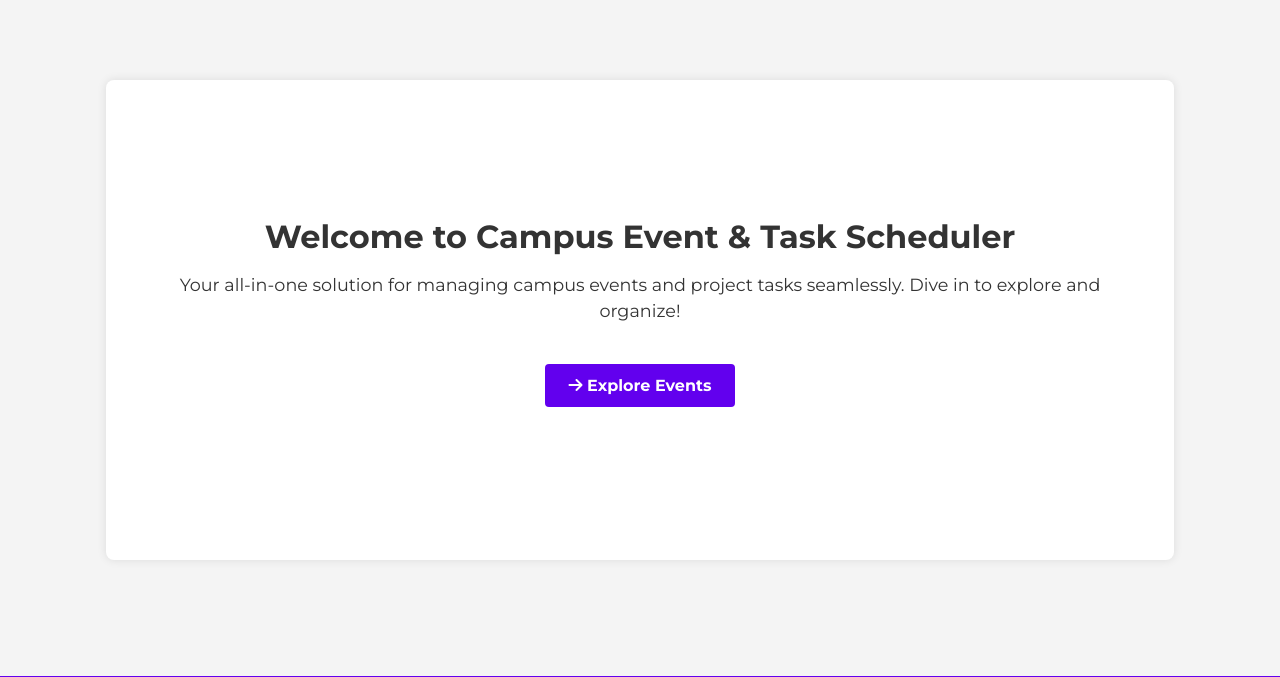
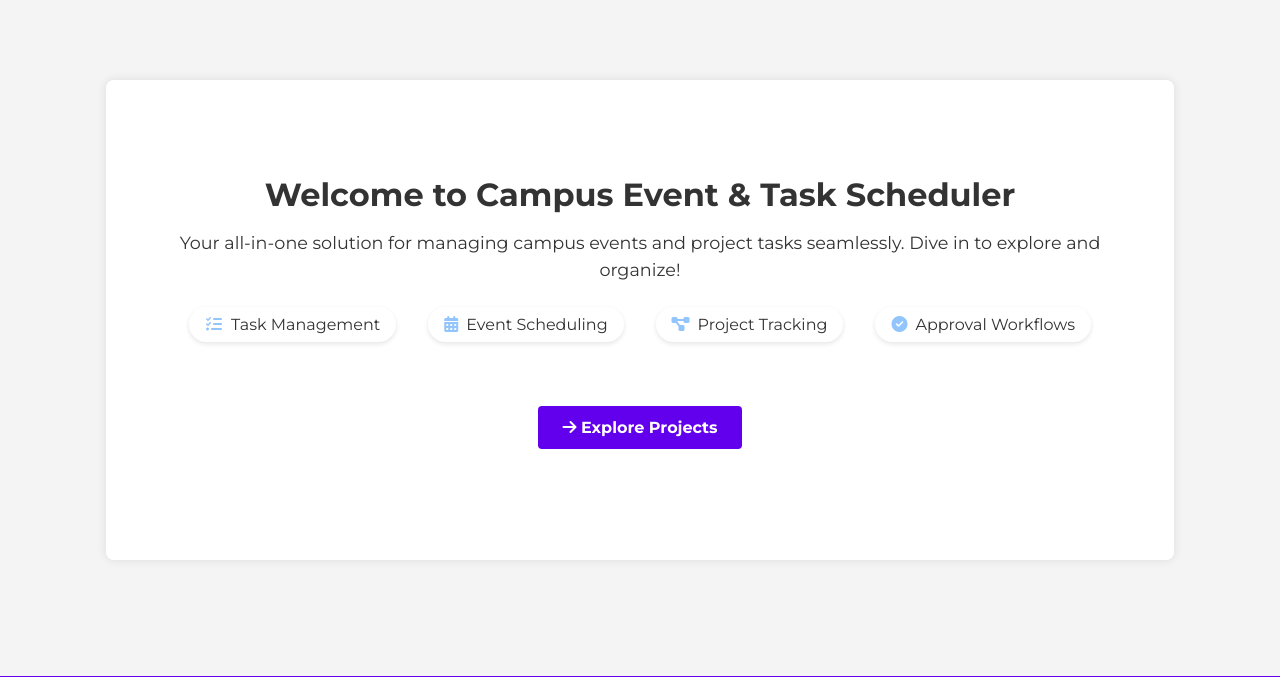
Before and after one commit to awerks/preginex, a Flask app: page / in a window 1280 px wide. Shown: the part 65-742 px from the top of the page. Run offline with Flask 3, Linux system fonts and the light colour scheme; some libraries are stand-ins or nearby versions.

Commit message:
Add hero features

```diff
--- a/static/css/styles.css
+++ b/static/css/styles.css
@@ -172,6 +172,34 @@ main.container {
     line-height: 1.5;
 }
 
+.hero-features {
+    display: flex;
+    flex-wrap: wrap;
+    justify-content: center;
+    gap: 1rem 2rem;
+    margin-bottom: 3rem;
+}
+
+.hero-features span {
+    display: inline-flex;
+    align-items: center;
+    gap: 0.5rem;
+    font-size: 1rem;
+    font-weight: 500;
+    background-color: rgba(255, 255, 255, 0.1);
+    padding: 0.5rem 1rem;
+    border-radius: 20px;
+    box-shadow: 0 2px 5px rgba(0, 0, 0, 0.1);
+    transition: background-color 0.3s ease;
+}
+
+.hero-features span:hover {
+    background-color: rgba(255, 255, 255, 0.2);
+}
+
+.hero-features span i {
+    color: #93c5fd;
+}
 
 
 
--- a/templates/index.html
+++ b/templates/index.html
@@ -6,7 +6,15 @@
         Your all-in-one solution for managing campus events and project tasks seamlessly. Dive in to explore and
         organize!
     </p>
-    <a href="{{ url_for('events') }}" class="btn btn-primary"> <i class="fas fa-arrow-right"></i> Explore Events </a>
+    <div class="hero-features">
+        <span><i class="fas fa-tasks"></i> Task Management</span>
+        <span><i class="fas fa-calendar-alt"></i> Event Scheduling</span>
+        <span><i class="fas fa-project-diagram"></i> Project Tracking</span>
+        <span><i class="fas fa-check-circle"></i> Approval Workflows</span>
+    </div>
+    <a href="{{ url_for('projects') }}" class="btn btn-primary">
+        <i class="fas fa-arrow-right"></i> Explore Projects
+    </a>
 </section>
 
 {% endblock %}
```
